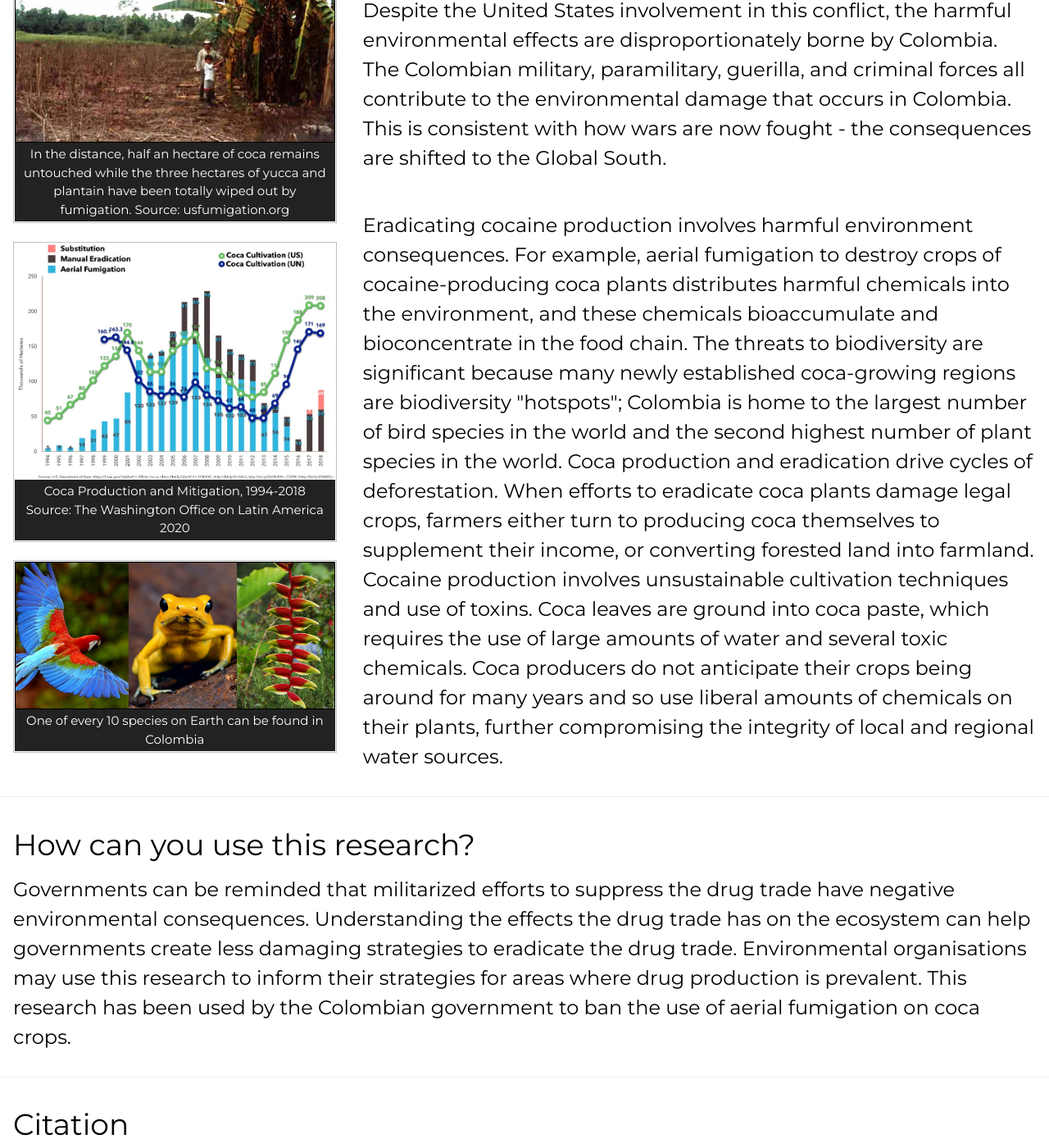
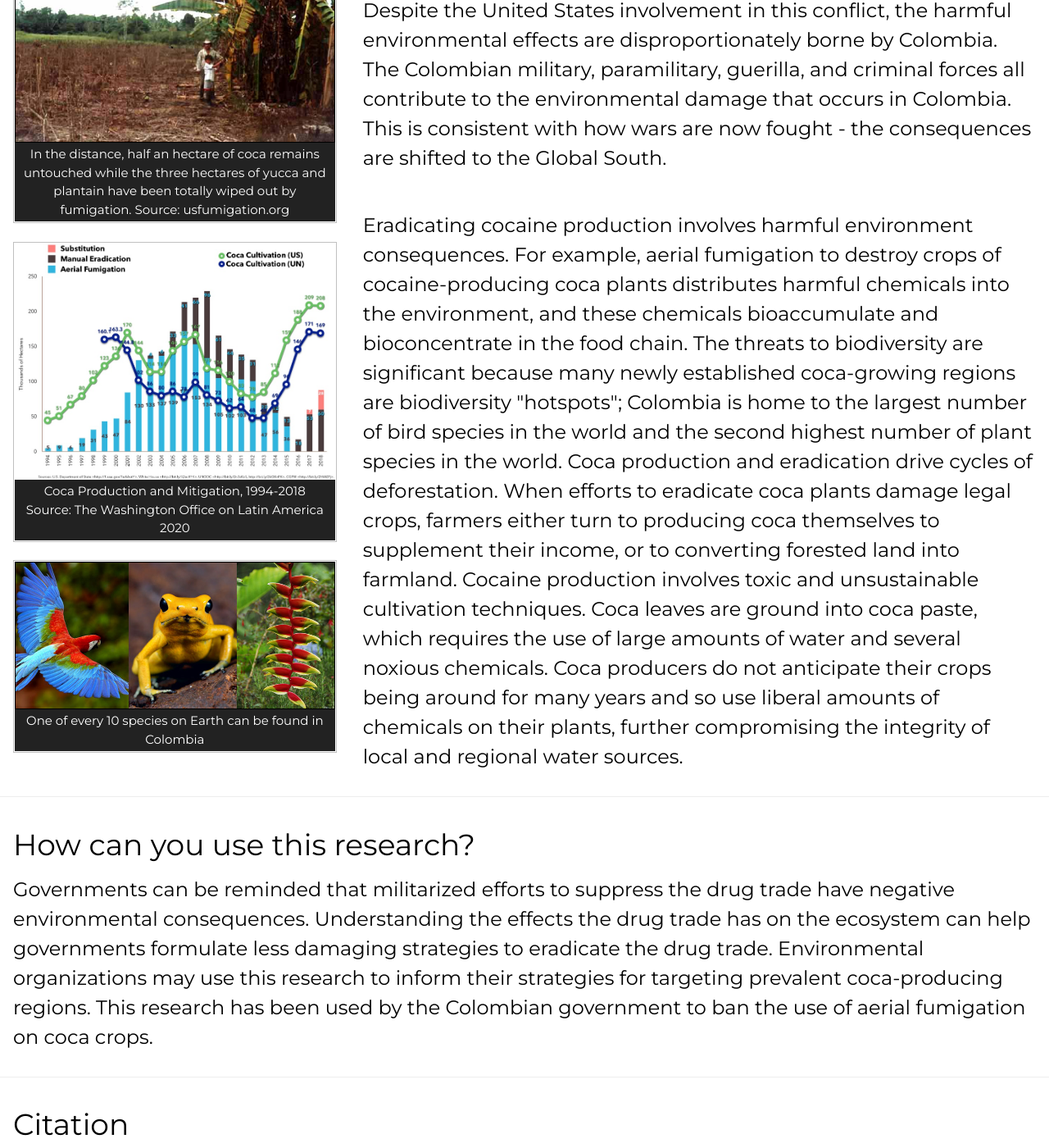
Before and after one commit to resilience1/resilience1.github.io, a Jekyll site: the page built from research/colombia.html, in a window 1280 px wide and 1400 px high, scrolled down 2005 px. Shown: the whole window at 82% size. Built offline with Jekyll 4.4.1, drawn with Linux system fonts in a browser that asks for light colours; nearby versions of some CDN libraries.

Commit message:
Update colombia.html

```diff
--- a/research/colombia.html
+++ b/research/colombia.html
@@ -261,9 +261,9 @@ title: War on Drugs | Michael Lengefeld
 					regions are biodiversity "hotspots"; Colombia is home to the largest number of bird species
 					in the world and the second highest number of plant species in the world. Coca production and eradication
 					drive cycles of deforestation. When efforts to eradicate coca plants damage legal crops,
-					farmers either turn to producing coca themselves to supplement their income, or converting forested
-					land into farmland. Cocaine production involves unsustainable cultivation techniques and use of toxins.
-					Coca leaves are ground into coca paste, which requires the use of large amounts of water and several toxic chemicals.
+					farmers either turn to producing coca themselves to supplement their income, or to converting forested
+					land into farmland. Cocaine production involves toxic and unsustainable cultivation techniques.
+					Coca leaves are ground into coca paste, which requires the use of large amounts of water and several noxious chemicals.
 					Coca producers do not anticipate their crops being around for many years and so use liberal amounts of chemicals
 					on their plants, further compromising the integrity of local and regional water sources.
 				</h2>
@@ -275,9 +275,9 @@ title: War on Drugs | Michael Lengefeld
 		<div class="w3-container">
 			<h1>How can you use this research?</h1>
 			<h2>Governments can be reminded that militarized efforts to suppress the drug trade have negative environmental
-				consequences. Understanding the effects the drug trade has on the ecosystem can help governments create
-				less damaging strategies to eradicate the drug trade. Environmental organisations may use this research
-				to inform their strategies for areas where drug production is prevalent. This research has been used by
+				consequences. Understanding the effects the drug trade has on the ecosystem can help governments formulate
+				less damaging strategies to eradicate the drug trade. Environmental organizations may use this research
+				to inform their strategies for targeting prevalent coca-producing regions. This research has been used by
 				the Colombian government to ban the use of aerial fumigation on coca crops.
 			</h2>
 		</div>
```
Also changed, not shown: other parts of research/colombia.html (+1 -1 lines).
